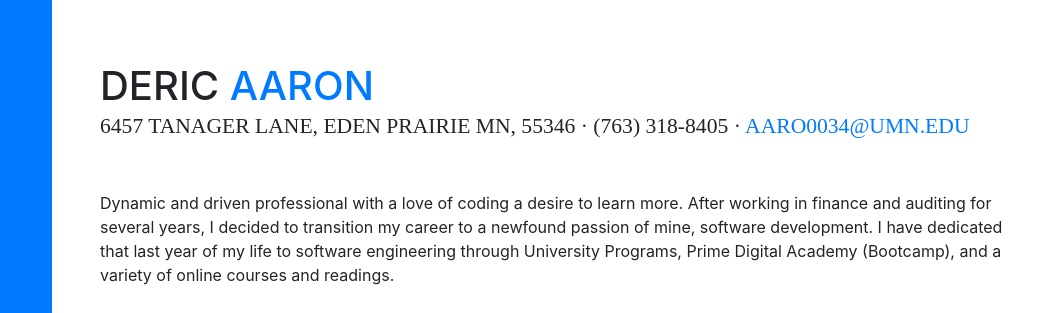
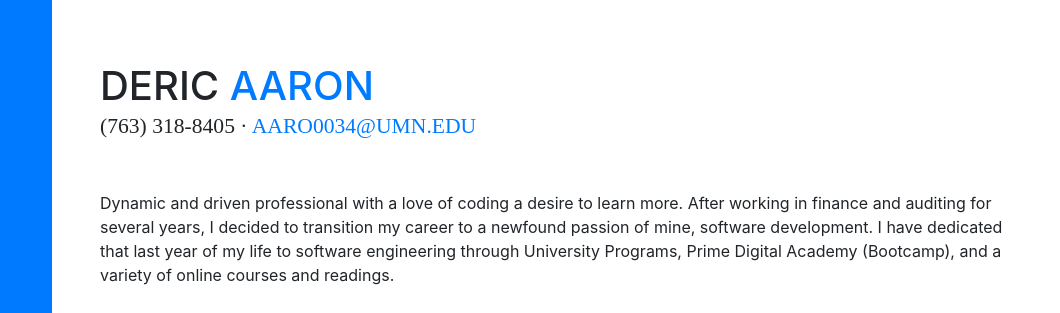
Before and after one commit to DericAaron/DericJAaron, a website with bundled scripts: page index.html in a window 1280 px wide. Shown: the part 173-486 px from the top of the page, 220-1280 px from the left. Built offline with nearby package versions, Linux system fonts and the light colour scheme; a web font is replaced by a local one.

Commit message:
removed address

```diff
--- a/index.html
+++ b/index.html
@@ -68,7 +68,7 @@
           <h1 class="mb-0">Deric
             <span class="text-primary">Aaron</span>
           </h1>
-          <div class="subheading mb-5">6457 Tanager Lane, Eden Prairie MN, 55346 · (763) 318-8405 ·
+          <div class="subheading mb-5">(763) 318-8405 ·
             <a href="mailto:aaro0034@umn.edu">aaro0034@umn.edu</a>
           </div>
           <p class="mb-5">Dynamic and driven professional with a love of coding a desire to learn more. After working in finance and auditing for several years, I decided to transition my career to a newfound passion of mine, software development. I have dedicated that last year of my life to software engineering through University Programs, Prime Digital Academy (Bootcamp), and a variety of online courses and readings. </p>
```
